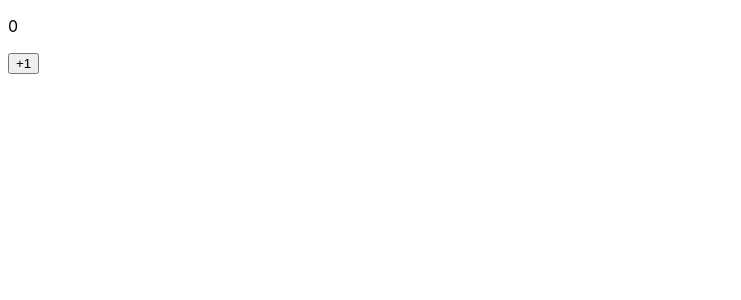
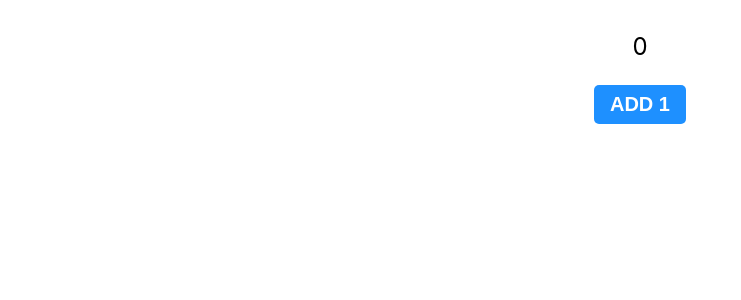
Before and after one commit to STLnick/react-counter, a React (Create React App) app: page / in a window 1280 px wide. Shown: the top 300 px of the page, without its empty margins (0-741 px from the left). Built offline with nearby package versions, Linux system fonts and the light colour scheme.

Commit message:
:lipstick: Import CSS files and remove Fragment import

```diff
--- a/src/components/Display/Button/index.js
+++ b/src/components/Display/Button/index.js
@@ -1,5 +1,7 @@
 import PropTypes from 'prop-types'
-import React from 'react';
+import React from 'react'
+
+import './Button.css'
 
 export const Button = (props) => {
   const handleClick = () => {
--- a/src/components/Display/index.js
+++ b/src/components/Display/index.js
@@ -1,5 +1,7 @@
-import React, { Fragment } from 'react';
+import React from 'react';
 import { Button } from './Button'
+
+import './Display.css'
 
 export class Display extends React.Component {
   state = {
@@ -14,10 +16,10 @@ export class Display extends React.Component {
 
   render() {
     return (
-      <Fragment>
+      <div>
         <p>{this.state.currentCount}</p>
-        <Button buttonHandler={this.updateCount} buttonText="+1" />
-      </Fragment>
+        <Button buttonHandler={this.updateCount} buttonText="Add 1" />
+      </div>
     )
   }
 }
```
